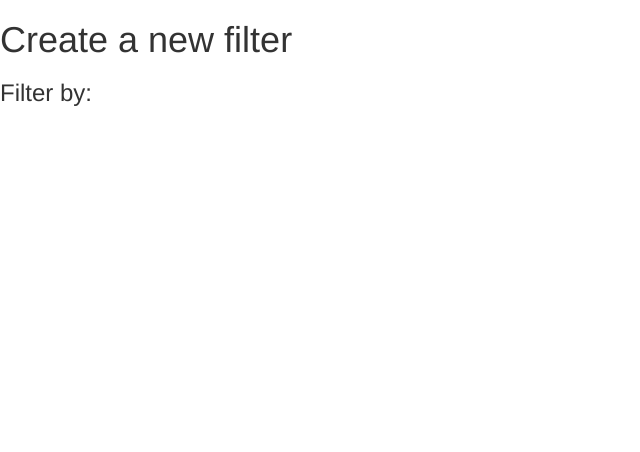
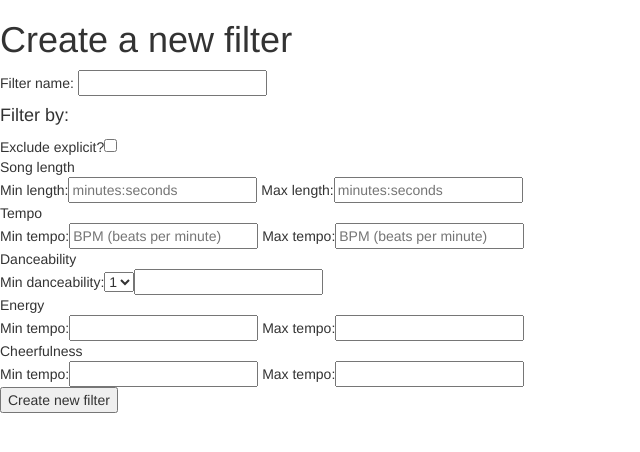
Before and after one commit to thevalerie/playtime, a Flask app: template templates/create_filter.html in a window 1280 px wide. Shown: the top 452 px of the page, without its empty margins (0-640 px from the left). Run offline with Flask 2, Linux system fonts and the light colour scheme; the template is opened without the code that fills it, so the values that code supplies are empty; some libraries are stand-ins or nearby versions.

```diff
--- a/server.py
+++ b/server.py
@@ -86,7 +86,10 @@ def query_db_for_user_playlists():
 
     db_playlists = f.get_user_playlists()
 
-    return jsonify({'dbPlaylists': db_playlists})
+    # make a list of dicts with just the id and name
+    playlist_data = [{ playlist.playlist_id: playlist.name} for playlist in db_playlists]
+
+    return jsonify(playlist_data)
 
 
 @app.route('/get_sp_playlists.json')
@@ -94,13 +97,15 @@ def query_sp_for_user_playlists():
 
     spotify_playlists = a.get_user_playlists()
 
-    return jsonify({'spPlaylists': spotify_playlists})
+    return jsonify(spotify_playlists)
 
 
 @app.route('/add_playlists.json', methods=['POST'])
 def add_playlists_to_db():
     """Pull in playlists from Spotify and add the relevant information to the DB"""
-
+    # import pdb
+    # pdb.set_trace()
+    print request.form
     # get the playlists that the user selected in the add playlists form
     playlists_to_add = request.form.getlist('sp_playlists')
     sp_user_id = User.query.get(session['current_user']).sp_user_id
@@ -109,8 +114,10 @@ def add_playlists_to_db():
     # add playlist and track info to the db
     new_playlists = h.import_user_playlists(sp_user_id, playlists_to_add)
 
+    playlist_data = [{ playlist.playlist_id: playlist.name} for playlist in new_playlists]
+
     # redirect back to the user profile page
-    return jsonify({'newDbPlaylists': new_playlists})
+    return jsonify(playlist_data)
 
 
 @app.route('/playlist/<playlist_id>')
@@ -168,24 +175,12 @@ def view_filters():
     return render_template('user-filters.html', filters=filters)
 
 
-@app.route('/create_filter', methods=['POST'])
+@app.route('/create_filter')
 def create_new_filter():
     """UI for user to create a new filter"""
 
-
-
-    # get the playlists that the user selected in the add playlists form
-    playlists_to_add = request.form.getlist('sp_playlists')
-    sp_user_id = User.query.get(session['current_user']).sp_user_id
-
-    print playlists_to_add
-
-    # send API call to get the playlist info,
-    # add playlist and track info to the db
-    h.import_user_playlists(sp_user_id, playlists_to_add)
-
-    # redirect back to the user profile page
-    return redirect('/profile')
+    # redirect back to the user filters page
+    return render_template('create_filter.html')
 
 
 if __name__ == "__main__":
--- a/templates/create_filter.html
+++ b/templates/create_filter.html
@@ -2,19 +2,30 @@
 
 {% block content %}
     <h1>Create a new filter</h1>
-    <h3>Filter by:</h3>
     <form>
-
-        <!-- duration_min = db.Column(db.Integer)
-        duration_max = db.Column(db.Integer)
-        tempo_min = db.Column(db.Integer)
-        tempo_max = db.Column(db.Integer)
-        danceability_min = db.Column(db.Float)
-        danceability_max = db.Column(db.Float)
-        energy_min = db.Column(db.Float)
-        energy_max = db.Column(db.Float)
-        valence_min = db.Column(db.Float)
-        valence_max = db.Column(db.Float)
-        explicit = db.Column(db.Boolean) -->
+        Filter name:
+        <input type="text" name="filter_name">
+        <h4>Filter by:</h4>
+        Exclude explicit?<input type="checkbox" name="explicit">
+        <br>Song length<br>
+            Min length:<input type="text" name="duration_min" placeholder="minutes:seconds">
+            Max length:<input type="text" name="duration_max" placeholder="minutes:seconds">
+        <br>Tempo<br>
+            Min tempo:<input type="text" name="tempo_min" placeholder="BPM (beats per minute)">
+            Max tempo:<input type="text" name="tempo_max" placeholder="BPM (beats per minute)">
+        <br>Danceability<br>
+            Min danceability:<select name="danceability_min">
+                {% for num in range(1,10) %}
+                    <option value={{ num }}>{{num}}</option>
+                {% endfor %}
+            Max tempo:<input type="text" name="danceability_max">
+        <br>Energy<br>
+            Min tempo:<input type="text" name="energy_min">
+            Max tempo:<input type="text" name="energy_max">
+        <br>Cheerfulness<br>
+            Min tempo:<input type="text" name="valence_min">
+            Max tempo:<input type="text" name="valence_max">
+        <br>
+            <input type="submit" value="Create new filter">
     </form>
 {% endblock %}
--- a/templates/profile-page.html
+++ b/templates/profile-page.html
@@ -10,7 +10,7 @@
     <script src="https://unpkg.com/react-dom@16/umd/react-dom.development.js"></script>
     <script src="http://unpkg.com/babel-standalone"></script>
 
+    <script src="static/js/load-db-playlists.jsx" type="text/jsx"></script>
+    <script src="static/js/load-sp-playlists.jsx" type="text/jsx"></script>
     <script src="static/js/profile-page.jsx" type="text/jsx"></script>
-    <script src="static/js/load-db-playlists-page.jsx" type="text/jsx"></script>
-    <script src="static/js/load-sp-playlists-page.jsx" type="text/jsx"></script>
 {% endblock %}
```
Also changed, not shown: static/js/load-db-playlists.jsx (+12 -5 lines), static/js/load-sp-playlists.jsx (+16 -6 lines), static/js/profile-page.jsx (+19 -12 lines).
